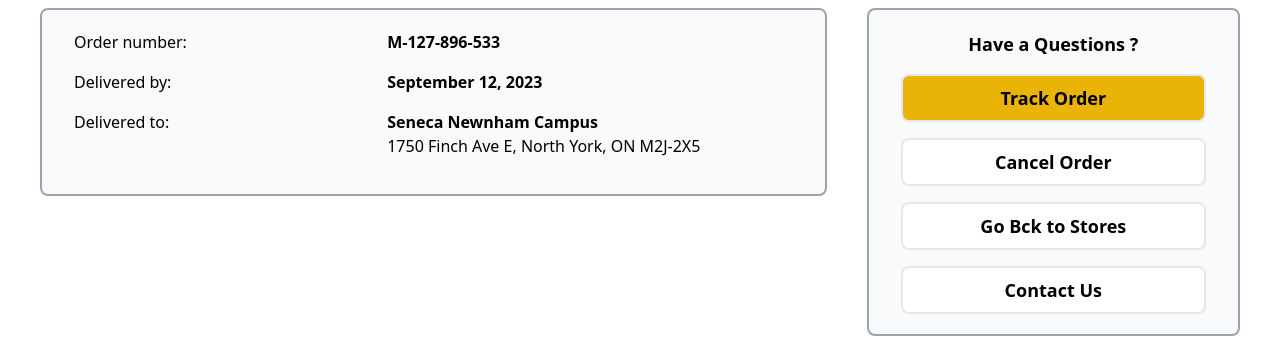
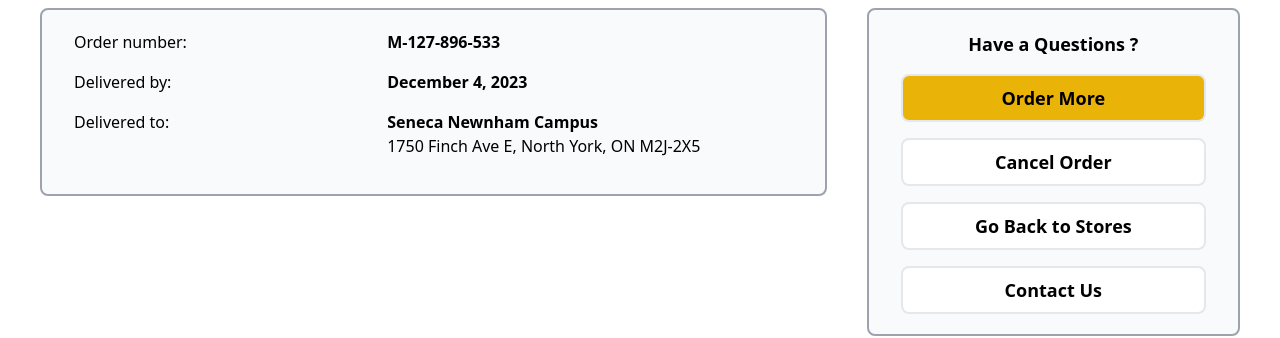
Before and after one commit to hamitsehjal/CampusCart-FRONTEND, a Next.js app: page /order-confirmation in a window 1280 px wide. Shown: the part 209-547 px from the top of the page. Built offline with nearby package versions, Linux system fonts and the light colour scheme; sample sign-in values are in the browser's storage.

Commit message:
Fix Deployment errors

```diff
--- a/src/components/Home/BestQuality.jsx
+++ b/src/components/Home/BestQuality.jsx
@@ -21,10 +21,10 @@ export const BestQuality = () => {
           <div className='lg:space-y-8 space-y-4'>
             <div className='md:space-y-2.5 sm:space-y-1.5 space-y-2.5 w-11/12'>
               <h1 className='pb-0 md:text-2xl text-xl font-semibold capitalize xl:tracking-wide'>
-                Why We're Your Premier Choice for Grocery Shopping
+                Why We&apos;re Your Premier Choice for Grocery Shopping
               </h1>
               <p className='lg:text-base text-gray-700 md:text-sm sm:text-xs text-sm'>
-                We pride ourselves on providing an extensive selection of products, ensuring you can discover all your family's food essentials.
+                We pride ourselves on providing an extensive selection of products, ensuring you can discover all your family&apos;s food essentials.
               </p>
             </div>
             <div>
--- a/src/components/Home/Quality.jsx
+++ b/src/components/Home/Quality.jsx
@@ -37,7 +37,7 @@ export const Quality = () => {
                 Discover the Finest Selection of Nutrient-Rich, Fresh Groceries
               </h1>
               <p className='lg:text-base text-gray-700 md:text-sm sm:text-xs text-sm'>
-                At our grocery website, we are committed to providing you with the highest quality, healthiest, and freshest grocery items available from top stores. Here's why our products stand out:
+                At our grocery website, we are committed to providing you with the highest quality, healthiest, and freshest grocery items available from top stores. Here&apos;s why our products stand out:
               </p>
             </div>
             <div className='lg:space-y-6 sm:space-y-4 space-y-5'>
--- a/src/pages/confirm-partner.jsx
+++ b/src/pages/confirm-partner.jsx
@@ -1,5 +1,5 @@
 import React from 'react';
-
+import Link from 'next/link'
 const PartnerConfirmation = () => {
   return (
     <div className="h-screen flex items-center justify-center bg-gray-200">
@@ -9,9 +9,9 @@ const PartnerConfirmation = () => {
             <h2 className="text-3xl text-campus-text font-cinzel mb-8">Thank You For</h2>
             <h3 className="text-3xl text-campus-text font-cinzel mb-8">Submitting Your Details</h3>
             <p className="text-xl font-noto_serif font-medium mb-6">Our team will contact you.</p>
-            <a href="/" className="mt-3 inline-block w-96 bg-campus-red text-white font-noto_serif font-medium py-2 px-4 rounded-md hover:bg-campus-accent">
+            <Link href="/" className="mt-3 inline-block w-96 bg-campus-red text-white font-noto_serif font-medium py-2 px-4 rounded-md hover:bg-campus-accent">
               Browse →
-            </a>
+            </Link>
           </div>
         </div>
       </div>
--- a/src/pages/dashboard/ProductList.js
+++ b/src/pages/dashboard/ProductList.js
@@ -38,7 +38,7 @@ const ProductList = ({ dummyProducts, openUpdateModal, handleDelete }) => {
                 alt={`${product.name} Image`}
                 style={{ width: '200px', height: '180px' }}
                 width='200'
-                height='180'
+                height='300'
               />
             </div>
           </div>
--- a/src/pages/order-confirmation/services.jsx
+++ b/src/pages/order-confirmation/services.jsx
@@ -1,6 +1,6 @@
 import React from 'react'
 import Link from "next/link";
-import { RiCustomerService2Fill} from "react-icons/ri";
+import { RiCustomerService2Fill } from "react-icons/ri";
 
 export const Services = () => {
     return (
@@ -12,7 +12,7 @@ export const Services = () => {
                 <div className='col-span-2'>
                     <Link href="/">
                         <h4 className="bg-yellow-500 text-black border-2 px-4 py-2 rounded-lg w-full mt-4 text-center font-semibold xl:text-lg lg:text-base text-sm hover:shadow-md">
-                        Track Order
+                            Order More
                         </h4>
                     </Link>
                 </div>
@@ -26,7 +26,7 @@ export const Services = () => {
                 <div className='col-span-2'>
                     <Link href="/">
                         <h4 className="bg-white text-black shadow-black border-2 px-4 py-2 rounded-lg w-full mt-4 text-center font-semibold xl:text-lg lg:text-base text-sm hover:shadow-md">
-                        Go Bck to Stores
+                            Go Back to Stores
                         </h4>
                     </Link>
                 </div>
--- a/src/pages/order-confirmation/trackingDetails.jsx
+++ b/src/pages/order-confirmation/trackingDetails.jsx
@@ -14,7 +14,7 @@ export const TrackingDetails = () => {
           <p className="mb-4">Delivered by:</p>
         </div>
         <div className='col'>
-          <p className="font-bold mb-4 "> September 12, 2023</p>
+          <p className="font-bold mb-4 "> December 4, 2023</p>
         </div>
         <div className='col'>
           <p className="mb-4">Delivered to:</p>
--- a/src/pages/products/index.js
+++ b/src/pages/products/index.js
@@ -39,6 +39,15 @@ export default function Products() {
   // Extract the Products Details
   const { productsData, productsError, productsLoading } = useProducts(storeId, category, options);
 
+  if (productsLoading || productsCategoriesLoading) {
+    // Render loading state
+    return <p>Loading...</p>;
+  }
+
+  if (productsError || productCategoriesError) {
+    // Render error state
+    return <p>Error: {productsError.message}</p>;
+  }
   return (
     <div className="bg-campus-background p-4 md:p-8 lg:p-10">
       <h1 className="text-2xl md:text-3xl font-noto_serif ">Products </h1>
```
Lines whose indentation alone changed are shown as unchanged.
